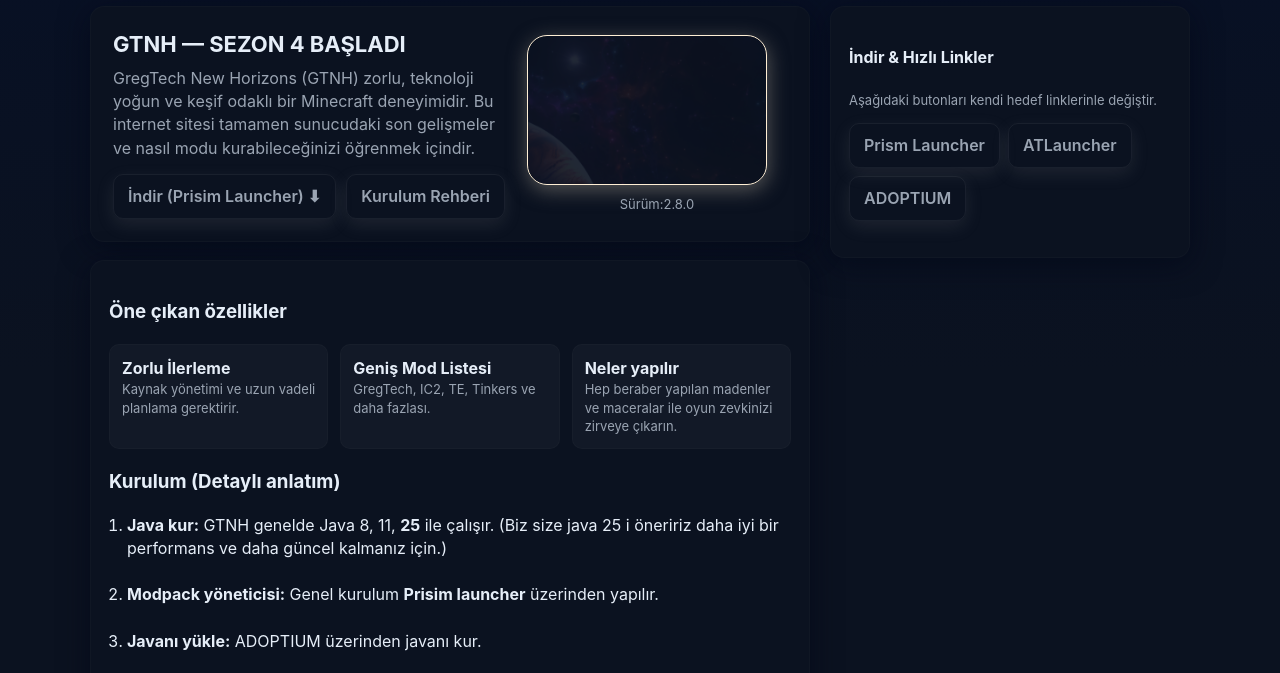
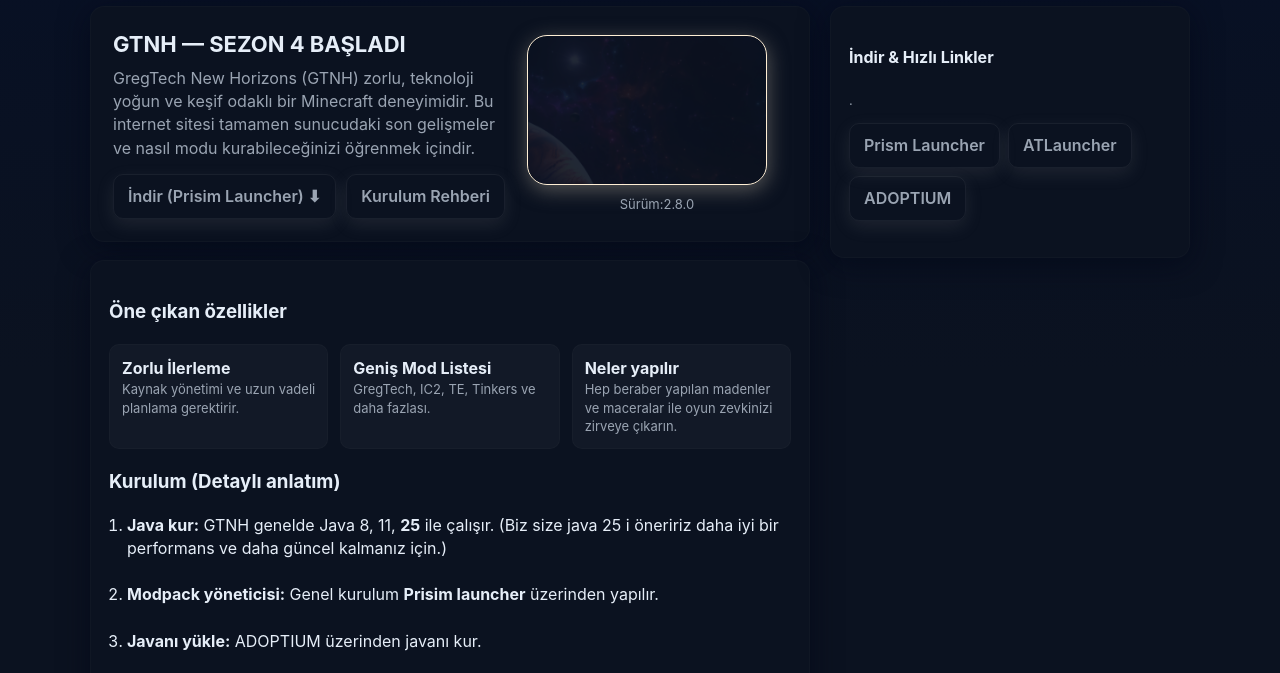
Before and after one commit to cankaan200772-code/cankaan200772-code.github.io, a website built with webpack: page index.html in a window 1280 px wide. Shown: the part 107-780 px from the top of the page. Built offline with nearby package versions, Linux system fonts and the light colour scheme.

Commit message:
Add files via upload

```diff
--- a/index.html
+++ b/index.html
@@ -5,7 +5,10 @@
     <meta name="viewport" content="width=device-width,initial-scale=1" />
     <title>GTNH.UMCEKO.COM — GregTech New Horizons (Tanıtım & Kurulum)</title>
     <meta name="description" content="GregTech New Horizons (GTNH) için rehber, indirme ve sunucu bilgileri." />
-    <style>
+  <link rel="icon" type="image/png" href="icon.png">
+
+
+  <style>
 
         :root{
             --bg:#0f1724;
@@ -258,7 +261,7 @@
         <aside class="aside">
             <div class="card">
                 <h4>İndir & Hızlı Linkler</h4>
-                <p class="muted small">Aşağıdaki butonları kendi hedef linklerinle değiştir.</p>
+                <p class="muted small">.</p>
 
               <div style="display:flex;gap:8px;margin-top:10px;flex-wrap:wrap">
                 <a class="btn ghost" href="https://prismlauncher.org/" target="_blank">Prism Launcher</a>
```
Also changed, not shown: icon.png.
